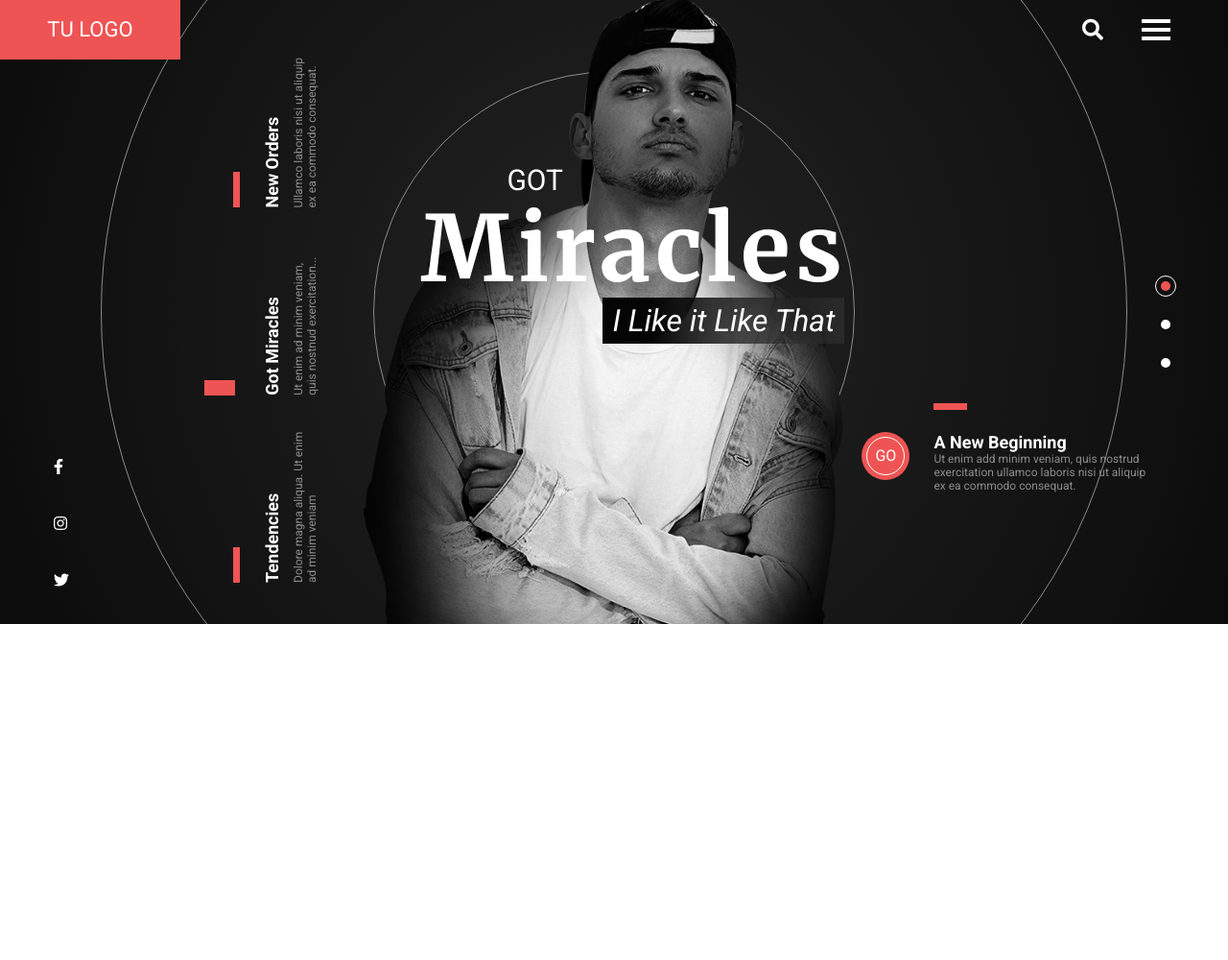
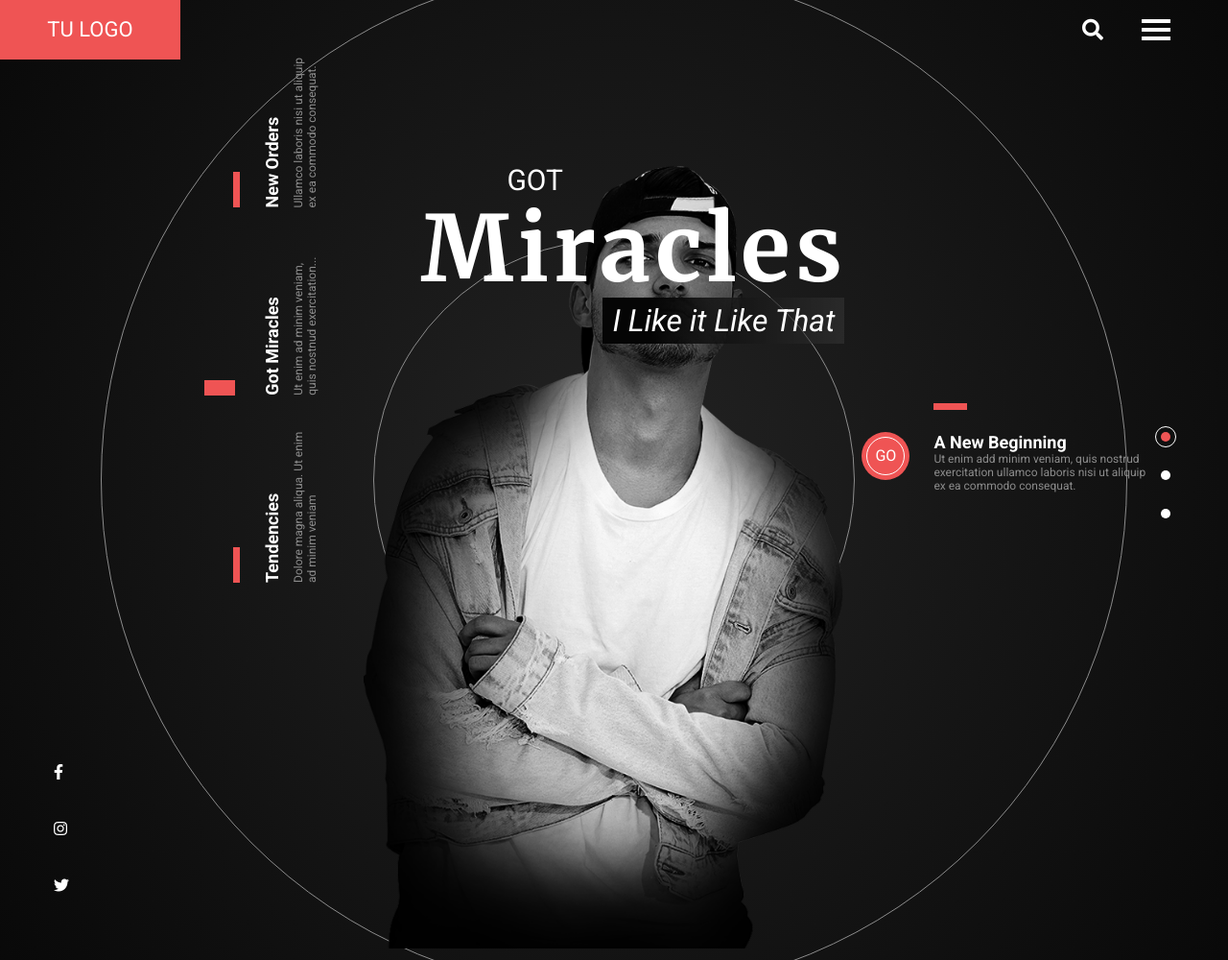
Before and after one commit to emmywebgi/Website-Design-Personal-Profile-3, a plain HTML site: page index.html in a window 1280 px wide. Shown: the whole page at 96% size. Before the commit the page ends 800 px from the top, so only its background shows below. Drawn offline with nearby package versions, Linux system fonts and the light colour scheme.

Commit message:
Website Design Personal Profile 3

```diff
--- a/css/styles.css
+++ b/css/styles.css
@@ -10,7 +10,7 @@ body{
 }
 .container-banner{
     width: 100%;
-    height: 650px;
+    height: 1000px;
     position: relative;
     overflow: hidden;
 }
```
